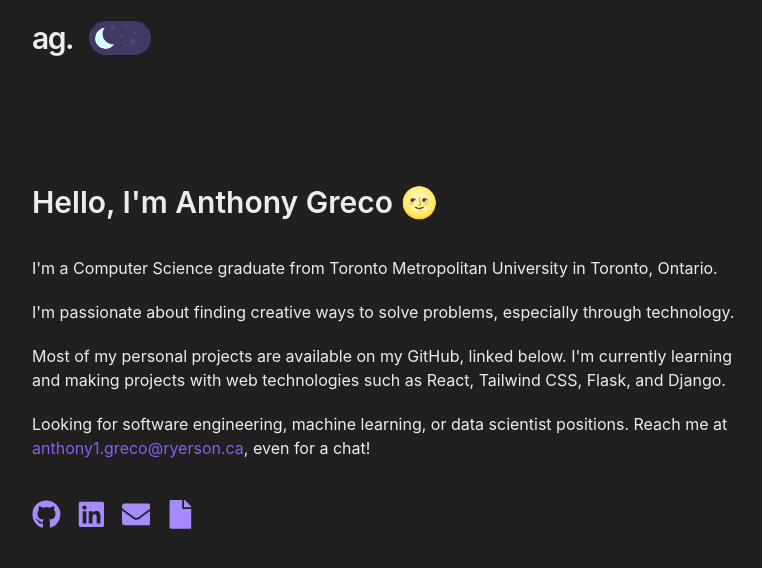
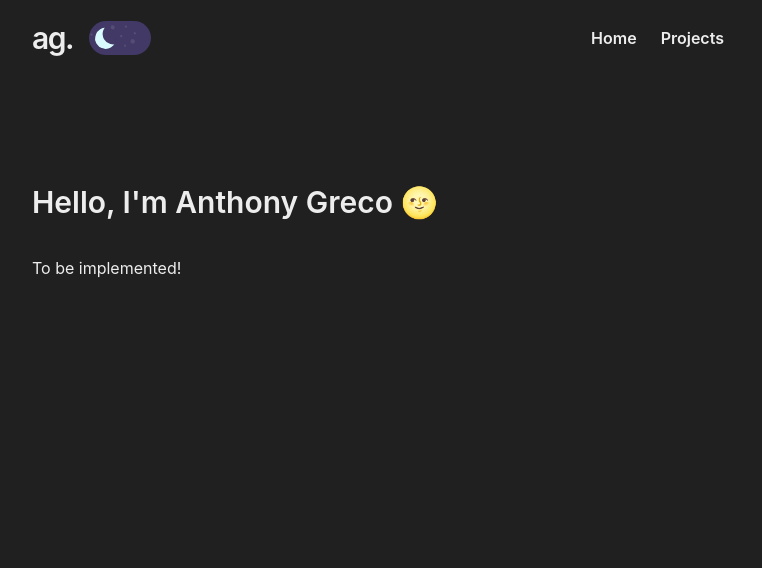
Before and after one commit to anthfgreco/personal-portfolio-v2, a React (Vite) app: page /projects in a window 1280 px wide. Shown: the top 568 px of the page, without its empty margins (256-1018 px from the left). Built offline with nearby package versions, Linux system fonts and the light colour scheme.

Commit message:
add routing using react router dom

```diff
--- a/package.json
+++ b/package.json
@@ -11,7 +11,8 @@
   "dependencies": {
     "react": "^18.2.0",
     "react-dom": "^18.2.0",
-    "react-icons": "^4.6.0"
+    "react-icons": "^4.6.0",
+    "react-router-dom": "^6.4.3"
   },
   "devDependencies": {
     "@types/react": "^18.0.24",
--- a/src/App.jsx
+++ b/src/App.jsx
@@ -1,8 +1,7 @@
 import NavBar from "./NavBar";
 import Greeting from "./Greeting";
-import SocialMediaNavBar from "./SocialMediaNavBar";
 import { useState, useEffect } from "react";
-// Face background: #dbc7ff
+import { Outlet } from "react-router-dom";
 
 function App() {
   const [isDarkMode, setDarkMode] = useState(isNight());
@@ -34,38 +33,7 @@ function App() {
 
       <Greeting />
 
-      {/*<img src="artboard purple.png" className="w-52 rounded-full" />*/}
-
-      <p className="mt-9 text-[#202020] dark:text-[#ededed]">
-        I'm a Computer Science graduate from Toronto Metropolitan University in
-        Toronto, Ontario.
-      </p>
-
-      <p className="mt-5 text-[#202020] dark:text-[#ededed]">
-        I'm passionate about finding creative ways to solve problems, especially
-        through technology.
-      </p>
-
-      <p className="mt-5 text-[#202020] dark:text-[#ededed]">
-        Most of my personal projects are available on my GitHub, linked below.
-        I'm currently learning and making projects with web technologies such as
-        React, Tailwind CSS, Flask, and Django.
-      </p>
-
-      <p className="mt-5 text-[#202020] dark:text-[#ededed]">
-        Looking for software engineering, machine learning, or data scientist
-        positions. Reach me at{" "}
-        <a
-          href="mailto:anthony1.greco@ryerson.ca"
-          target="_blank"
-          className="text-violet-500 hover:text-violet-900"
-        >
-          anthony1.greco@ryerson.ca
-        </a>
-        , even for a chat!
-      </p>
-
-      <SocialMediaNavBar />
+      <Outlet />
     </div>
   );
 }
--- /dev/null
+++ b/src/ErrorPage.jsx
@@ -0,0 +1,23 @@
+import { useRouteError, Link } from "react-router-dom";
+
+function ErrorPage() {
+  const error = useRouteError();
+  return (
+    <div className="flex h-screen	w-screen flex-col items-center justify-center">
+      <h1>Oops, an unexpected error has occurred!</h1>
+      <p>{error.status + " " + error.statusText}</p>
+      <br />
+      <p>
+        Go back:{" "}
+        <Link
+          to="/"
+          className="font-semibold text-violet-500 hover:text-violet-900"
+        >
+          Home
+        </Link>
+      </p>
+    </div>
+  );
+}
+
+export default ErrorPage;
--- /dev/null
+++ b/src/HomePage.jsx
@@ -0,0 +1,42 @@
+import SocialMediaNavBar from "./SocialMediaNavBar";
+
+function HomePage() {
+  return (
+    <div>
+      {/*<img src="artboard purple.png" className="w-52 rounded-full" />*/}
+
+      <p className="mt-9 text-[#202020] dark:text-[#ededed]">
+        I'm a Computer Science graduate from Toronto Metropolitan University in
+        Toronto, Ontario.
+      </p>
+
+      <p className="mt-5 text-[#202020] dark:text-[#ededed]">
+        I'm passionate about finding creative ways to solve problems, especially
+        through technology.
+      </p>
+
+      <p className="mt-5 text-[#202020] dark:text-[#ededed]">
+        Most of my personal projects are available on my GitHub, linked below.
+        I'm currently learning and making projects with web technologies such as
+        React, Tailwind CSS, Flask, and Django.
+      </p>
+
+      <p className="mt-5 text-[#202020] dark:text-[#ededed]">
+        Looking for software engineering, machine learning, or data scientist
+        positions. Reach me at{" "}
+        <a
+          href="mailto:anthony1.greco@ryerson.ca"
+          target="_blank"
+          className="text-violet-500 hover:text-violet-900"
+        >
+          anthony1.greco@ryerson.ca
+        </a>
+        , even for a chat!
+      </p>
+
+      <SocialMediaNavBar />
+    </div>
+  );
+}
+
+export default HomePage;
--- a/src/NavBar.jsx
+++ b/src/NavBar.jsx
@@ -1,3 +1,4 @@
+import { Link } from "react-router-dom";
 import DarkModeToggle from "./DarkModeToggle";
 
 function NavBar({ isDarkMode, setDarkMode }) {
@@ -6,8 +7,24 @@ function NavBar({ isDarkMode, setDarkMode }) {
       <h2 className="text-3xl font-semibold tracking-tighter text-[#202020] dark:text-[#ededed]">
         ag.
       </h2>
+
       <div className="w-15 mx-4 flex">
         <DarkModeToggle isDarkMode={isDarkMode} setDarkMode={setDarkMode} />
+      </div>
+
+      <div className="ml-auto">
+        <Link
+          to="/"
+          className="p-3 font-semibold text-[#202020] dark:text-[#ededed]"
+        >
+          Home
+        </Link>
+        <Link
+          to="/projects"
+          className="p-3 font-semibold text-[#202020] dark:text-[#ededed]"
+        >
+          Projects
+        </Link>
       </div>
     </nav>
   );
--- /dev/null
+++ b/src/ProjectsPage.jsx
@@ -0,0 +1,11 @@
+function ProjectsPage() {
+  return (
+    <div>
+      <p className="mt-9 text-[#202020] dark:text-[#ededed]">
+        To be implemented!
+      </p>
+    </div>
+  );
+}
+
+export default ProjectsPage;
--- a/src/main.jsx
+++ b/src/main.jsx
@@ -1,10 +1,32 @@
-import React from 'react'
-import ReactDOM from 'react-dom/client'
-import App from './App'
-import './index.css'
+import React from "react";
+import ReactDOM from "react-dom/client";
+import "./index.css";
+import App from "./App";
+import HomePage from "./HomePage";
+import ProjectsPage from "./ProjectsPage";
+import ErrorPage from "./ErrorPage";
+import { createBrowserRouter, RouterProvider, Route } from "react-router-dom";
 
-ReactDOM.createRoot(document.getElementById('root')).render(
+const router = createBrowserRouter([
+  {
+    path: "/",
+    element: <App />,
+    errorElement: <ErrorPage />,
+    children: [
+      {
+        path: "/",
+        element: <HomePage />,
+      },
+      {
+        path: "/projects",
+        element: <ProjectsPage />,
+      },
+    ],
+  },
+]);
+
+ReactDOM.createRoot(document.getElementById("root")).render(
   <React.StrictMode>
-    <App />
+    <RouterProvider router={router} />
   </React.StrictMode>
-)
+);
```
Also changed, not shown: 1 other file (tests, documents, lock files or other folders).
